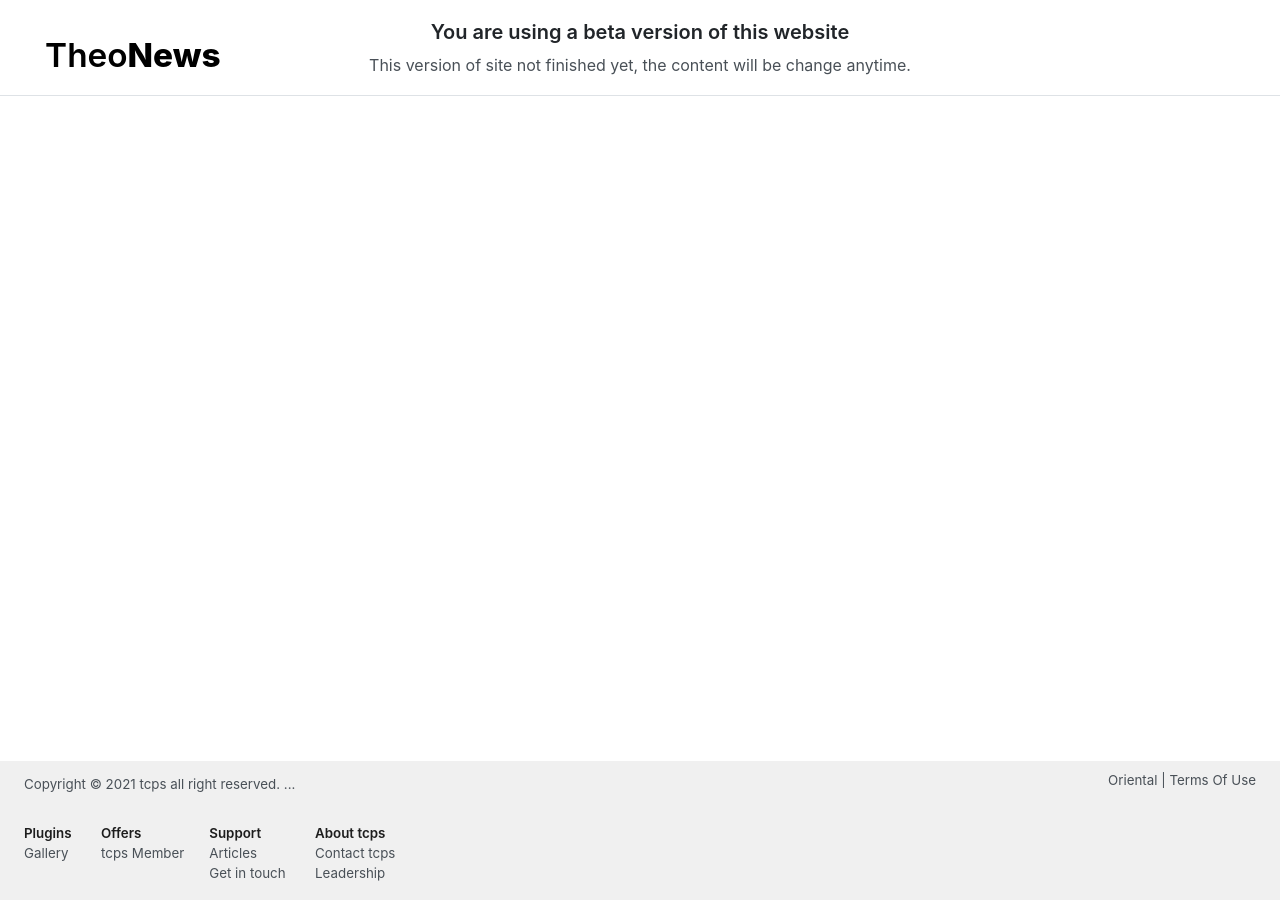
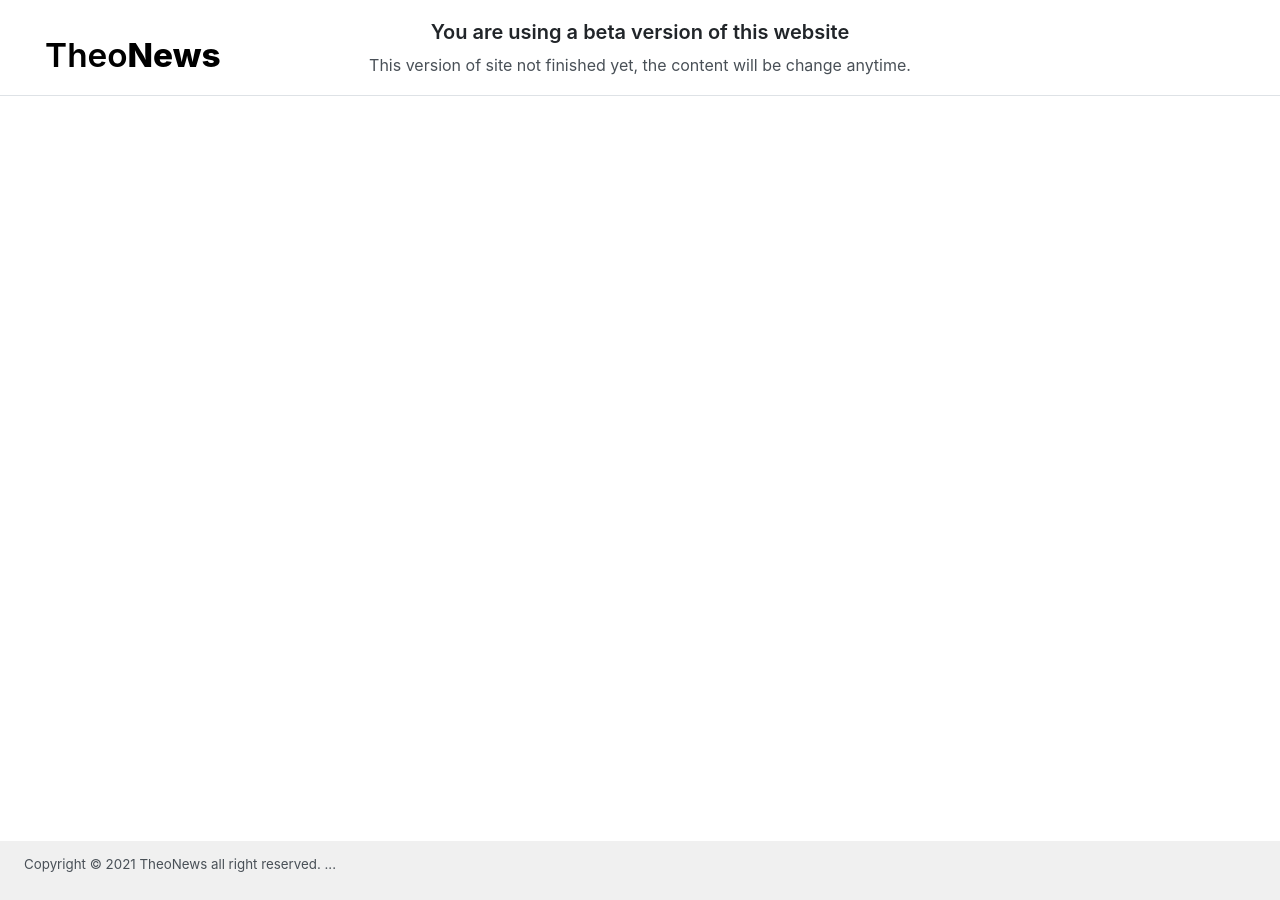
Before and after one commit to Theo-News/theo-news.github.io, a Jekyll site: the page built from index.html, in a window 1280 px wide. Built offline with Jekyll 4.4.1, drawn with Linux system fonts in a browser that asks for light colours.

Commit message:
Update footer.html

```diff
--- a/_includes/footer.html
+++ b/_includes/footer.html
@@ -1,40 +1,10 @@
 <div style="padding-top: 10px;padding-bottom: 50px;padding-left: var(--spacer-2);padding-right: var(--spacer-2);margin-left: auto;margin-right: auto;background-color: #f0f0f0;position:absolute;width: 100%;padding-bottom: 0px;" id="footer">
-      <footer class="footer" style="margin: 0px">
+      <footer class="footer" style="margin: 0px;margin-bottom: 25px;">
           <small>
-          Copyright © <time datetime="2020-12-03T23:11:46+08:00">{{ site.time | date: "%Y" }}</time> tcps all right reserved.
+          Copyright © {{ site.time | date: "%Y" }} TheoNews all right reserved.
           </small>
           <small>
           <a href="javascript:location.reload();" style="text-decoration: none; color: #495057">{{ site.github.build_revision | truncate: 7, "" }}</a><a href="/info" style="text-decoration: none; color: #495057">...</a>
           </small>
-          <small style="float:right;text-align: right">
-          <a href="/go/W5r44" style="color: #495057">Oriental</a>
-            <span> | </span>
-          <a href="/term" style="color: #495057">Terms Of Use</a>
-          </small>
-          <br>
-          <div style="margin-top: 25px;">
-            <div style="display: inline-block;padding-right: 25px;vertical-align: top;">
-            <small><span style="font-weight: 600;color: #1d1d1d">Plugins</span>
-            <ul style="list-style: none;padding: 0px"><li><a href="/gallery" style="color: #495057">Gallery</a></li></ul>
-            </small>
-            </div>
-
-<div style="display: inline-block;padding-right: 25px;vertical-align: top;">
-           <small><span style="font-weight: 600;color: #1d1d1d">Offers</span>
-           <ul style="list-style: none;padding: 0px"><li><a href="/tcps-member" style="color: #495057">tcps Member</a></li></ul>
-          </small>
-          </div><div style="display: inline-block;padding-right: 25px;vertical-align: top;">
-           <small><span style="font-weight: 600;color: #1d1d1d">Support</span>
-           <ul style="list-style: none;padding: 0px"><li><a href="/support/articles" style="color: #495057">Articles</a></li><li><a href="/support/get-in-touch" style="color: #495057">Get in touch</a></li></ul>
-          </small>
-          </div>
-            <div style="display: inline-block;padding-right: 25px;vertical-align: top;">
-           <small><span style="font-weight: 600;color: #1d1d1d">About tcps</span>
-           <ul style="list-style: none;padding: 0px"><li><a href="/contact" style="color: #495057">Contact tcps</a></li><li><a href="/leadership" style="color: #495057">Leadership</a></li></ul>
-          </small>
-          </div>
-
-
-            </div>
       </footer>
     </div>
```
